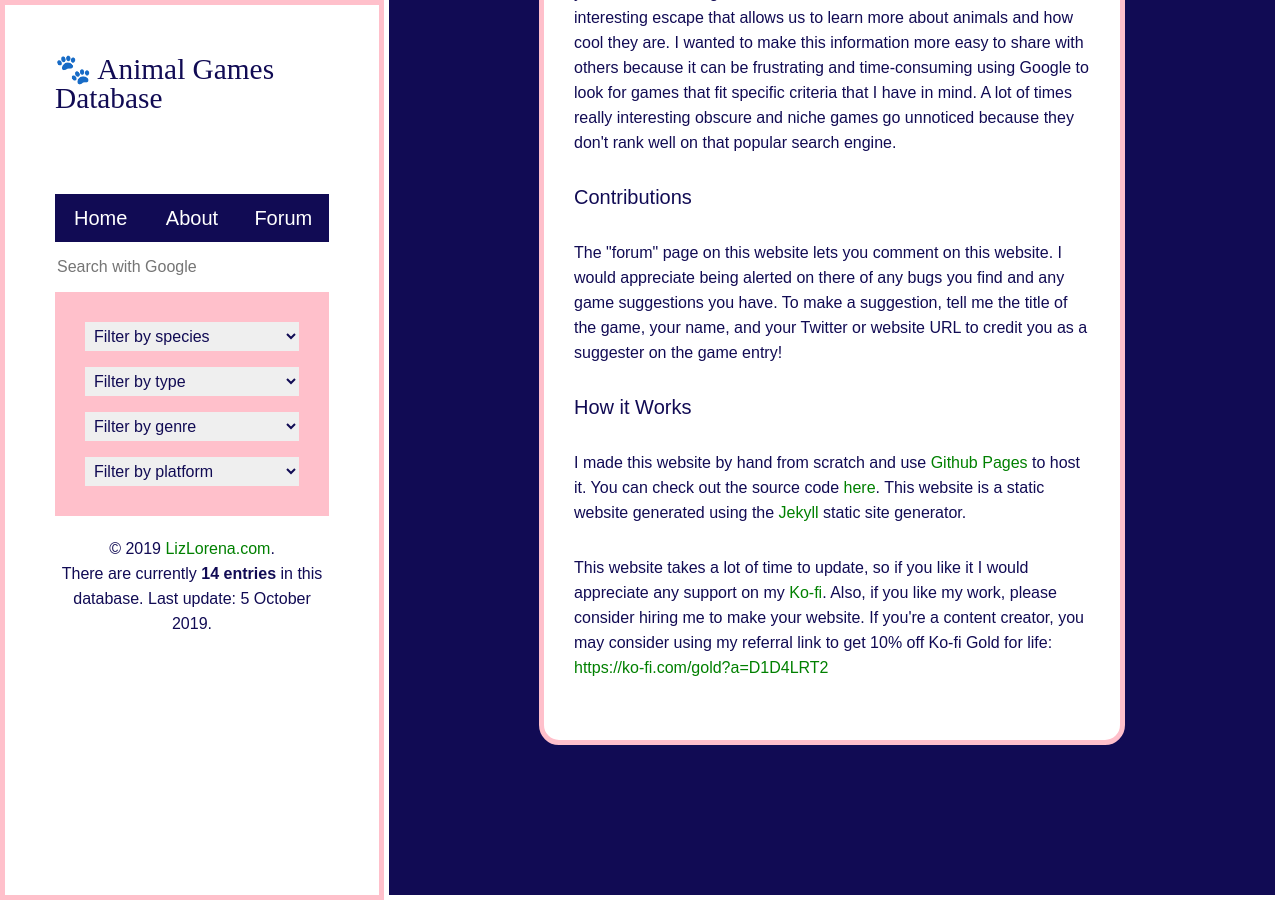
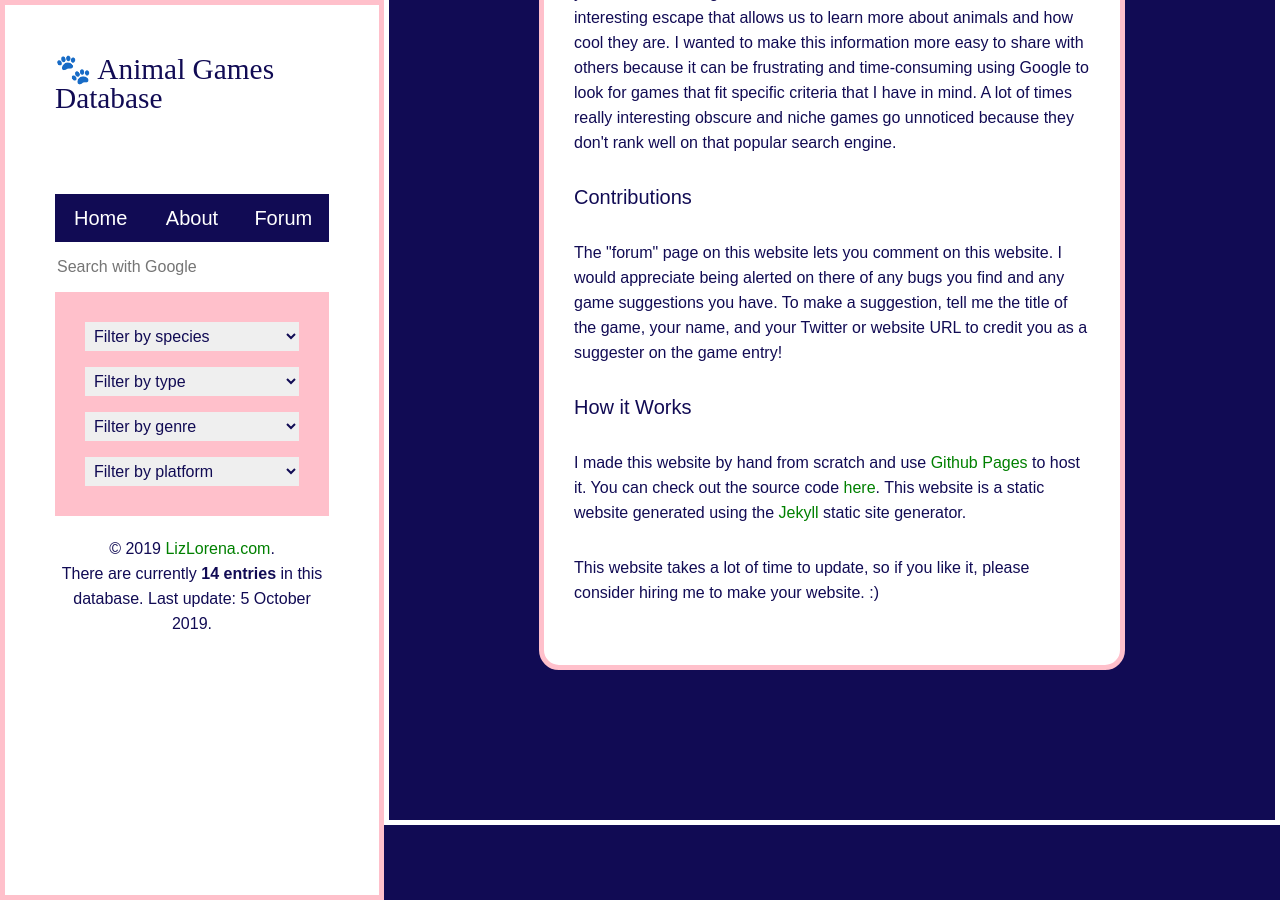
Before and after one commit to byliz/animal-game-database, a Jekyll site: the page built from about/index.html, in a window 1280 px wide and 900 px high, scrolled down 584 px. Built offline with Jekyll 4.4.1, drawn with Linux system fonts in a browser that asks for light colours; nearby versions of some CDN libraries.

Commit message:
Update index.html

```diff
--- a/about/index.html
+++ b/about/index.html
@@ -34,6 +34,6 @@ The "forum" page on this website lets you comment on this website. I would appre
 
 <p class="excerpt">I made this website by hand from scratch and use <a href="https://pages.github.com/" target="_blank">Github Pages</a> to host it. You can check out the source code <a href="http://github.com/byliz/animal-games-database" target="_blank">here</a>. This website is a static website generated using the <a href="https://jekyllrb.com/" target="_blank">Jekyll</a> static site generator.</p>
 
-<p class="excerpt">This website takes a lot of time to update, so if you like it I would appreciate any support on my <a href="https://ko-fi.com/D1D4LRT2" target="_blank">Ko-fi</a>. Also, if you like my work, please consider hiring me to make your website. If you're a content creator, you may consider using my referral link to get 10% off Ko-fi Gold for life: <a href="https://ko-fi.com/gold?a=D1D4LRT2" target="_blank">https://ko-fi.com/gold?a=D1D4LRT2</a></p>
+<p class="excerpt">This website takes a lot of time to update, so if you like it, please consider hiring me to make your website. :)</p>
 
 </div>
```
